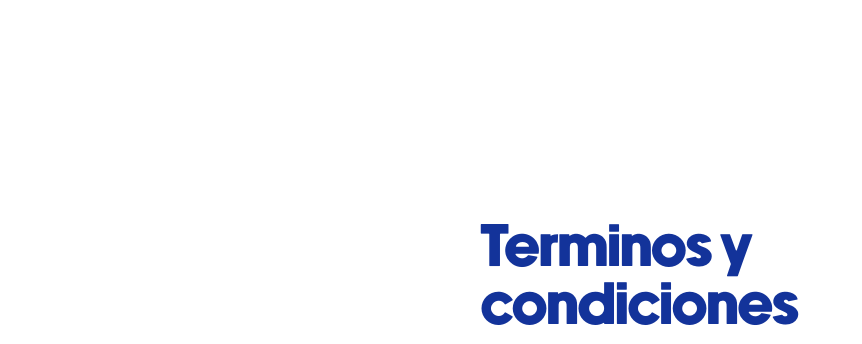
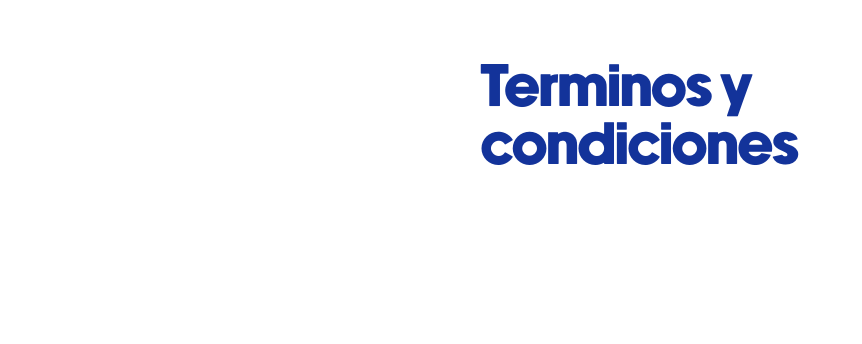
Before and after one commit to MoisesGJ/Obolet, a plain HTML site: page index.html in a window 1280 px wide. Shown: the top 344 px of the page, without its empty margins (0-862 px from the left). Drawn offline with Linux system fonts and the light colour scheme.

Commit message:
Actualizar styles.css

```diff
--- a/src/styles.css
+++ b/src/styles.css
@@ -92,8 +92,8 @@ html, body {
 }
 
 .princ p {
-    position: absolute;
-    top: 20%;
+    /*position: absolute;
+    top: 5%;*/
 }
 
 .btn {
```
